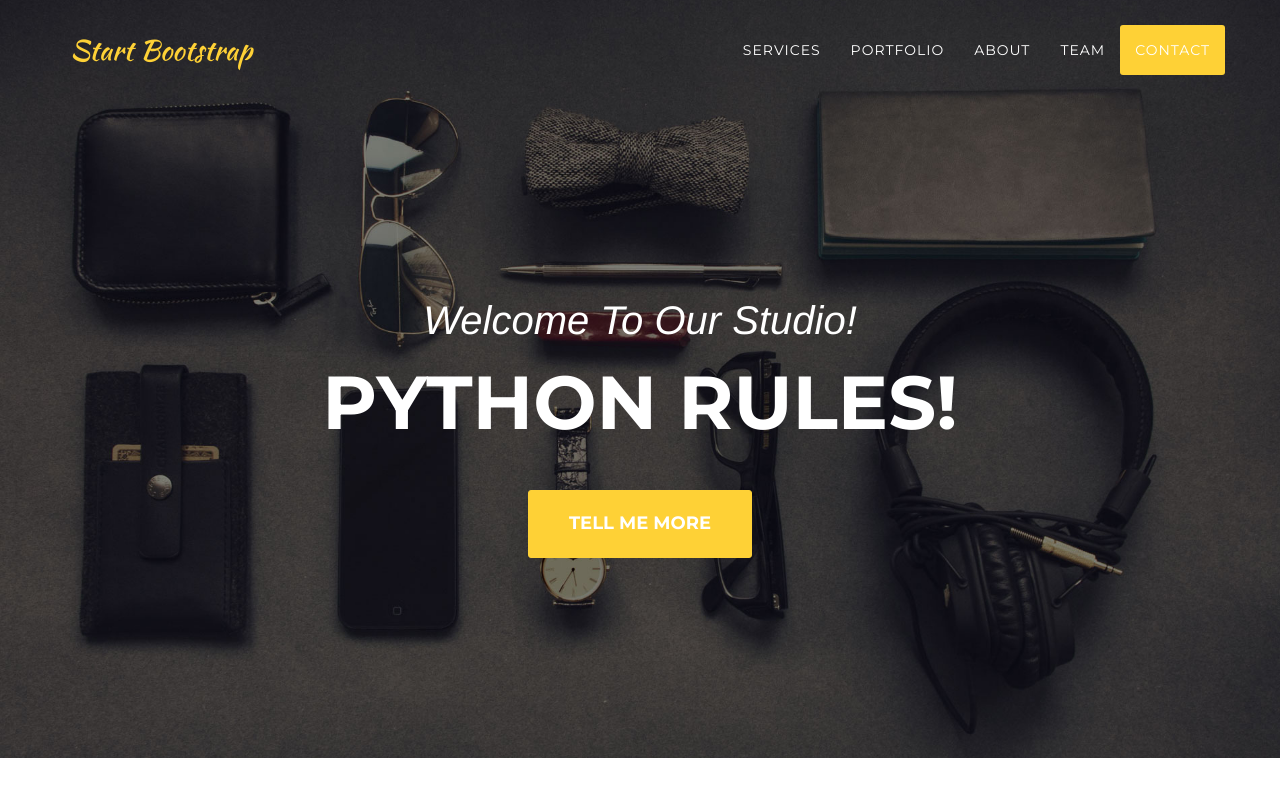
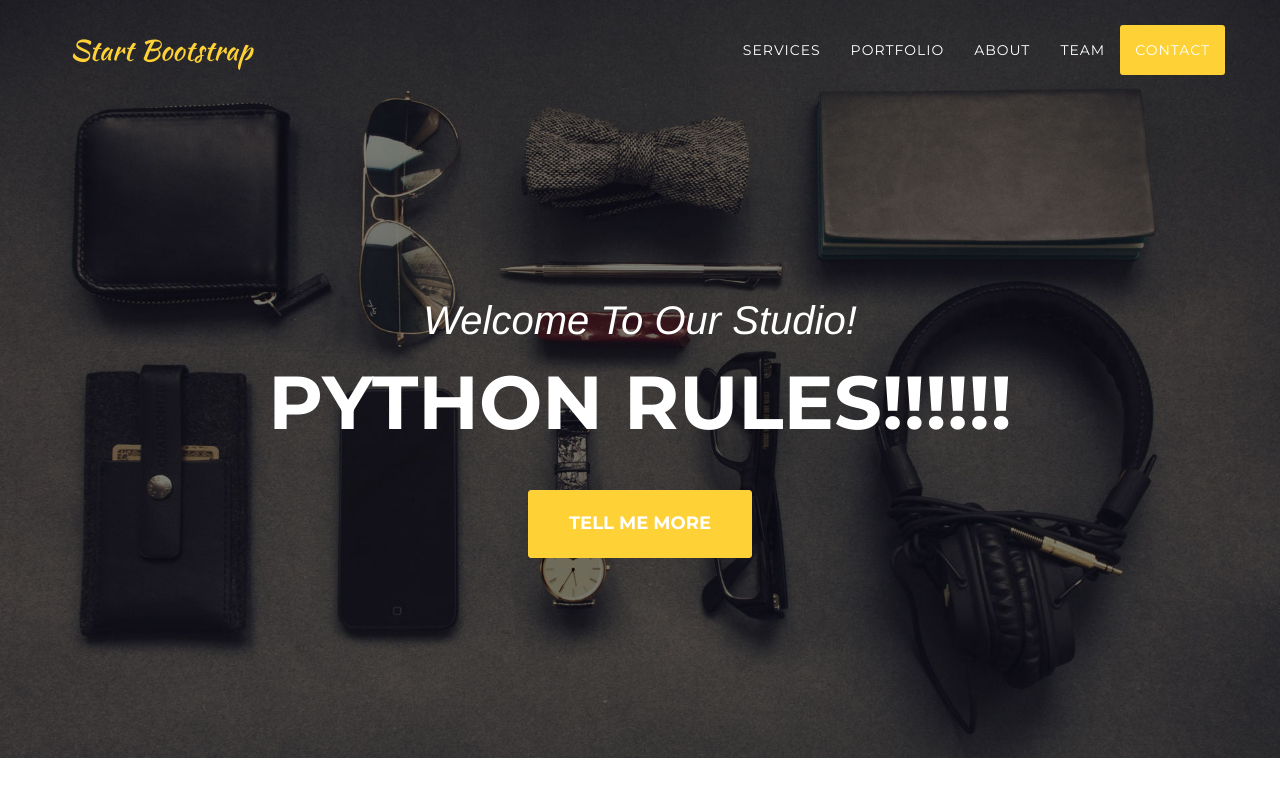
Before and after one commit to zingpython/zingpython.github.io, a website: page index.html in a window 1280 px wide. Shown: the top 800 px of the page. Drawn offline with nearby package versions, Linux system fonts and the light colour scheme; a web font is replaced by a local one.

Commit message:
my index

```diff
--- a/index.html
+++ b/index.html
@@ -79,7 +79,7 @@
         <div class="container">
             <div class="intro-text">
                 <div class="intro-lead-in">Welcome To Our Studio!</div>
-                <div class="intro-heading">Python rules!</div>
+                <div class="intro-heading">Python rules!!!!!!</div>
                 <a href="#services" class="page-scroll btn btn-xl">Tell Me More</a>
             </div>
         </div>
```
